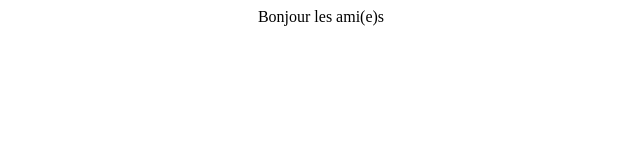
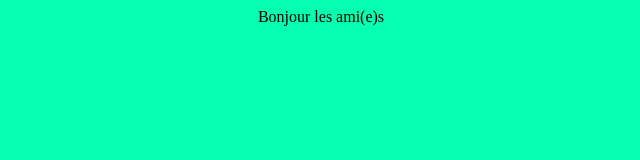
Before and after one commit to PhiIippeH/HELLO, a plain HTML site: page index.html in a window 1280 px wide. Shown: the whole page, without its empty margins (319-959 px from the left). Drawn offline with Linux system fonts and the light colour scheme.

Commit message:
Test bob

```diff
--- a/index.html
+++ b/index.html
@@ -1,6 +1,6 @@
 <html>
 <title>Bonjour</title>
-<body>
+<body style="background-color:#05ffb0">
 <div align="center">
 <a1>Bonjour les ami(e)s</a1>
 </div>
```
